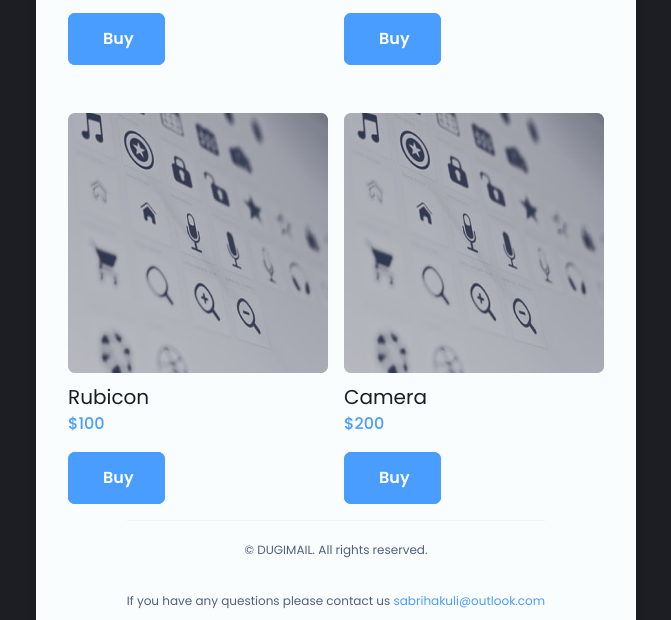
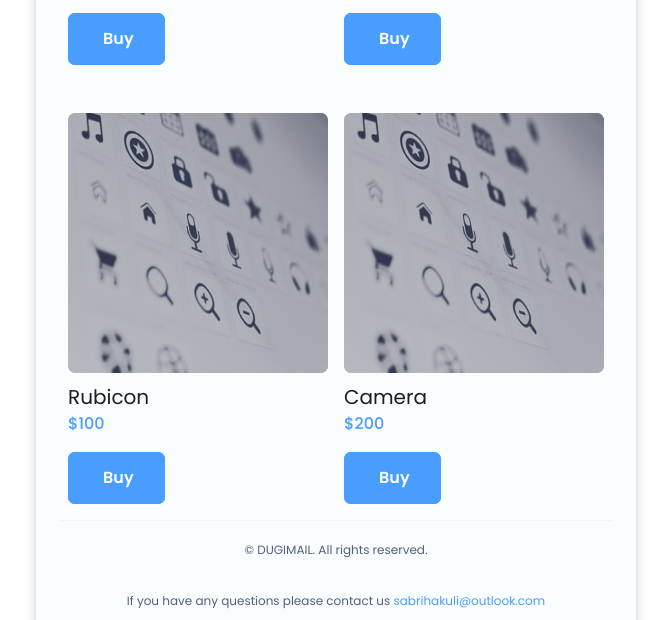
Before and after one commit to dmitrykorochkin/developer_email, a plain HTML site: page index.html in a window 1280 px wide. Shown: the part 1193-1813 px from the top of the page, without its empty margins (304-975 px from the left). Drawn offline with Linux system fonts and the light colour scheme.

Commit message:
fix footer

```diff
--- a/index.html
+++ b/index.html
@@ -129,7 +129,7 @@
       style="
         width: 100%;
         table-layout: fixed;
-        background-color: #1c1e23;
+        background-color: #ffffff;
         padding-top: 40px;
         padding-bottom: 40px;
       "
@@ -238,6 +238,7 @@
                       src="bg.jpg"
                       alt="bg"
                       width="552px"
+                      width: 100%
                       style="max-width: 552px"
                     />
                   </td>
@@ -315,7 +316,7 @@
                     <tr>
                     <td>
                 <![endif]-->
-              <table class="column" border="0" cellspacing="0"cellpadding="0"role="presentation"style="vertical-align: top;width: 100%;max-width: 276px;display: inline-block;">
+              <table class="column" border="0" cellspacing="0"cellpadding="0"role="presentation" style="vertical-align: top;width: 100%;max-width: 276px;display: inline-block;">
                 <tr>
                   <td style="padding: 32px 8px 16px 8px" class="mobile-col-padding">
                     <table border="0" cellspacing="0" cellpadding="0" role="presentation" style="text-align: left;">
@@ -507,7 +508,7 @@
           <!-- footer -->
           <tr>
             <td style="padding: 0px 24px 25px 24px">
-              <table align="center" border="0" cellspacing="0"cellpadding="0"role="presentation">
+              <table align="center" border="0" cellspacing="0"cellpadding="0"role="presentation" style="width:100%;">
                 <tr>
                   <td>
                     <div
```
